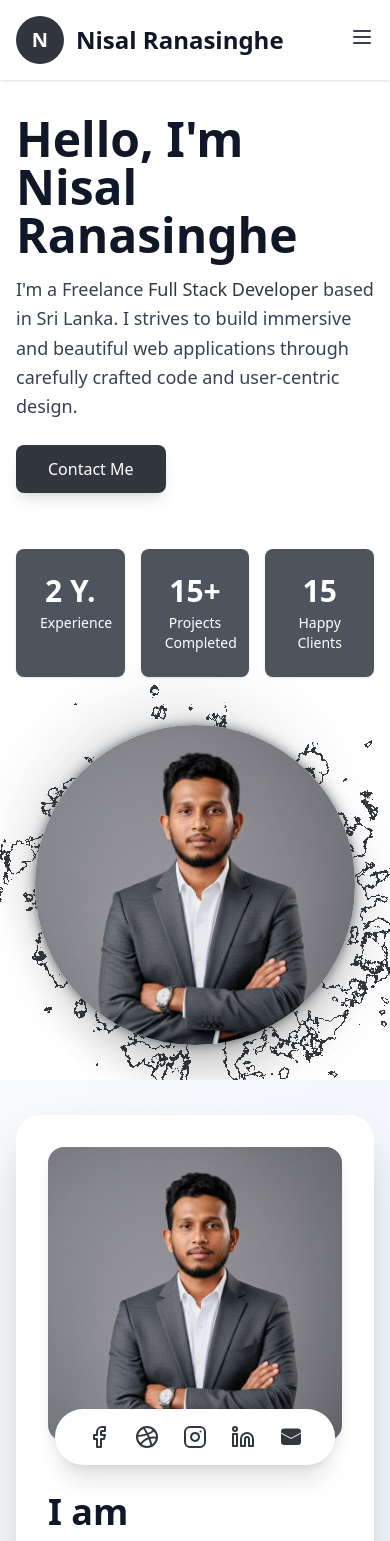
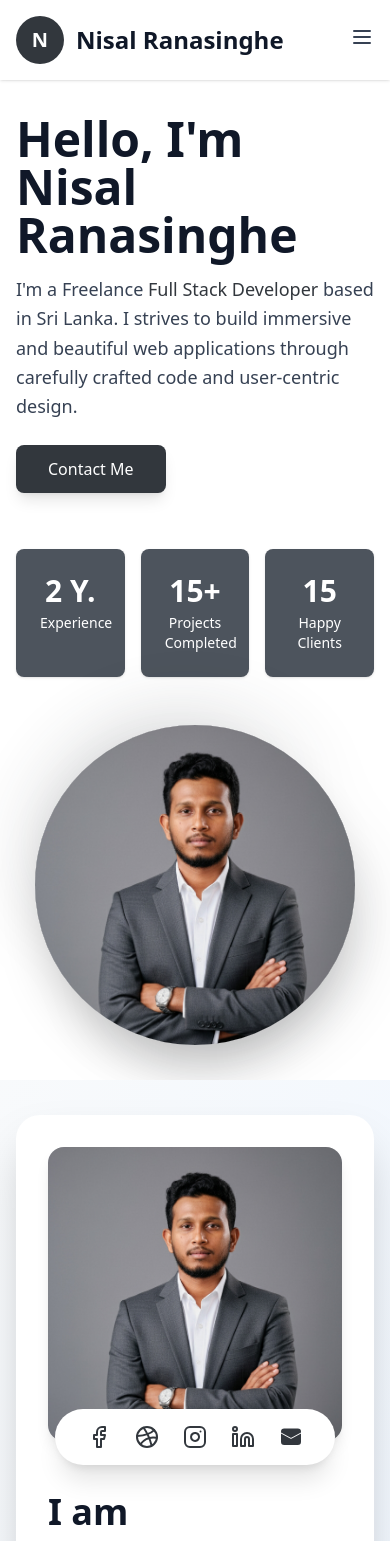
Before and after one commit to NisalRanasingha/Portfolio, a React (Vite) app: page / in a window 390 px wide. Shown: the top 1541 px of the page. Built offline with nearby package versions, Linux system fonts and the light colour scheme.

Commit message:
electric border updated

```diff
--- a/src/components/ElectricBorder/ElectricBorder.jsx
+++ b/src/components/ElectricBorder/ElectricBorder.jsx
@@ -1,4 +1,4 @@
-import { useEffect, useId, useLayoutEffect, useRef } from 'react';
+import { useEffect, useId, useLayoutEffect, useRef, useState } from 'react';
 
 function hexToRgba(hex, alpha = 1) {
   if (!hex) return `rgba(0,0,0,${alpha})`;
@@ -22,11 +22,25 @@ const ElectricBorder = ({ children, color = '#5227FF', speed = 1, chaos = 1, thi
   const svgRef = useRef(null);
   const rootRef = useRef(null);
   const strokeRef = useRef(null);
+  const [isMobile, setIsMobile] = useState(false);
+
+  // Detect mobile device
+  useEffect(() => {
+    const checkMobile = () => {
+      const mobile = /Android|webOS|iPhone|iPad|iPod|BlackBerry|IEMobile|Opera Mini/i.test(navigator.userAgent)
+        || window.innerWidth < 768;
+      setIsMobile(mobile);
+    };
+
+    checkMobile();
+    window.addEventListener('resize', checkMobile);
+    return () => window.removeEventListener('resize', checkMobile);
+  }, []);
 
   const updateAnim = () => {
     const svg = svgRef.current;
     const host = rootRef.current;
-    if (!svg || !host) return;
+    if (!svg || !host || isMobile) return;
 
     if (strokeRef.current) {
       strokeRef.current.style.filter = `url(#${filterId})`;
@@ -78,7 +92,7 @@ const ElectricBorder = ({ children, color = '#5227FF', speed = 1, chaos = 1, thi
   useEffect(() => {
     updateAnim();
     // eslint-disable-next-line react-hooks/exhaustive-deps
-  }, [speed, chaos]);
+  }, [speed, chaos, isMobile]);
 
   useLayoutEffect(() => {
     if (!rootRef.current) return;
@@ -87,7 +101,7 @@ const ElectricBorder = ({ children, color = '#5227FF', speed = 1, chaos = 1, thi
     updateAnim();
     return () => ro.disconnect();
     // eslint-disable-next-line react-hooks/exhaustive-deps
-  }, []);
+  }, [isMobile]);
 
   const inheritRadius = {
     borderRadius: style?.borderRadius ?? 'inherit'
@@ -127,16 +141,49 @@ const ElectricBorder = ({ children, color = '#5227FF', speed = 1, chaos = 1, thi
     background: `linear-gradient(-30deg, ${hexToRgba(color, 0.8)}, transparent, ${color})`
   };
 
+  // Mobile fallback: animated gradient border
+  const mobileAnimatedStyle = {
+    ...inheritRadius,
+    borderWidth: thickness,
+    borderStyle: 'solid',
+    borderColor: 'transparent',
+    backgroundImage: `
+      linear-gradient(white, white),
+      linear-gradient(90deg,
+        ${color} 0%,
+        ${hexToRgba(color, 0.5)} 25%,
+        ${color} 50%,
+        ${hexToRgba(color, 0.5)} 75%,
+        ${color} 100%
+      )
+    `,
+    backgroundOrigin: 'border-box',
+    backgroundClip: 'padding-box, border-box',
+    animation: 'electricBorderMove 3s linear infinite'
+  };
+
   return (
+    <>
+      {isMobile && (
+        <style>{`
+          @keyframes electricBorderMove {
+            0% { background-position: 0 0, 0% 0; }
+            100% { background-position: 0 0, 200% 0; }
+          }
+        `}</style>
+      )}
+
       <div ref={rootRef} className={'relative isolate ' + (className ?? '')} style={style}>
+        {!isMobile && (
           <svg
             ref={svgRef}
-        className="fixed -left-[10000px] -top-[10000px] w-[10px] h-[10px] opacity-[0.001] pointer-events-none"
+            className="absolute w-0 h-0 opacity-0 pointer-events-none"
+            style={{ position: 'absolute', left: 0, top: 0 }}
             aria-hidden
             focusable="false"
           >
             <defs>
-          <filter id={filterId} colorInterpolationFilters="sRGB" x="-20%" y="-20%" width="140%" height="140%">
+              <filter id={filterId} colorInterpolationFilters="sRGB" x="-200%" y="-200%" width="500%" height="500%">
                 <feTurbulence type="turbulence" baseFrequency="0.02" numOctaves="10" result="noise1" seed="1" />
                 <feOffset in="noise1" dx="0" dy="0" result="offsetNoise1">
                   <animate attributeName="dy" values="700; 0" dur="6s" repeatCount="indefinite" calcMode="linear" />
@@ -170,11 +217,20 @@ const ElectricBorder = ({ children, color = '#5227FF', speed = 1, chaos = 1, thi
               </filter>
             </defs>
           </svg>
+        )}
 
         <div className="absolute inset-0 pointer-events-none" style={inheritRadius}>
+          {isMobile ? (
+            // Simplified mobile version with animated gradient
+            <div className="absolute inset-0 box-border" style={mobileAnimatedStyle} />
+          ) : (
+            // Full desktop version with SVG filters
+            <>
               <div ref={strokeRef} className="absolute inset-0 box-border" style={strokeStyle} />
               <div className="absolute inset-0 box-border" style={glow1Style} />
               <div className="absolute inset-0 box-border" style={glow2Style} />
+            </>
+          )}
           <div className="absolute inset-0" style={bgGlowStyle} />
         </div>
 
@@ -182,6 +238,7 @@ const ElectricBorder = ({ children, color = '#5227FF', speed = 1, chaos = 1, thi
           {children}
         </div>
       </div>
+    </>
   );
 };
 
```
Lines whose indentation alone changed are shown as unchanged.
